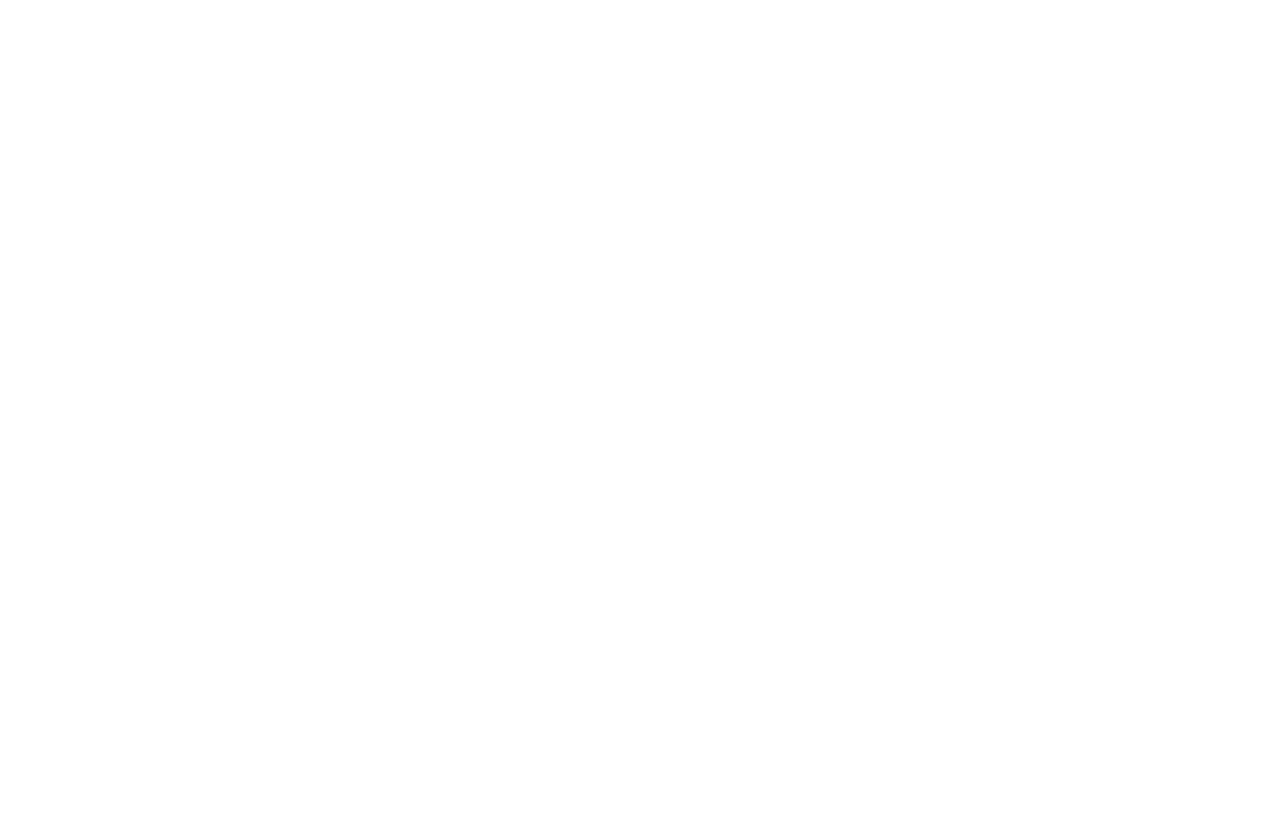
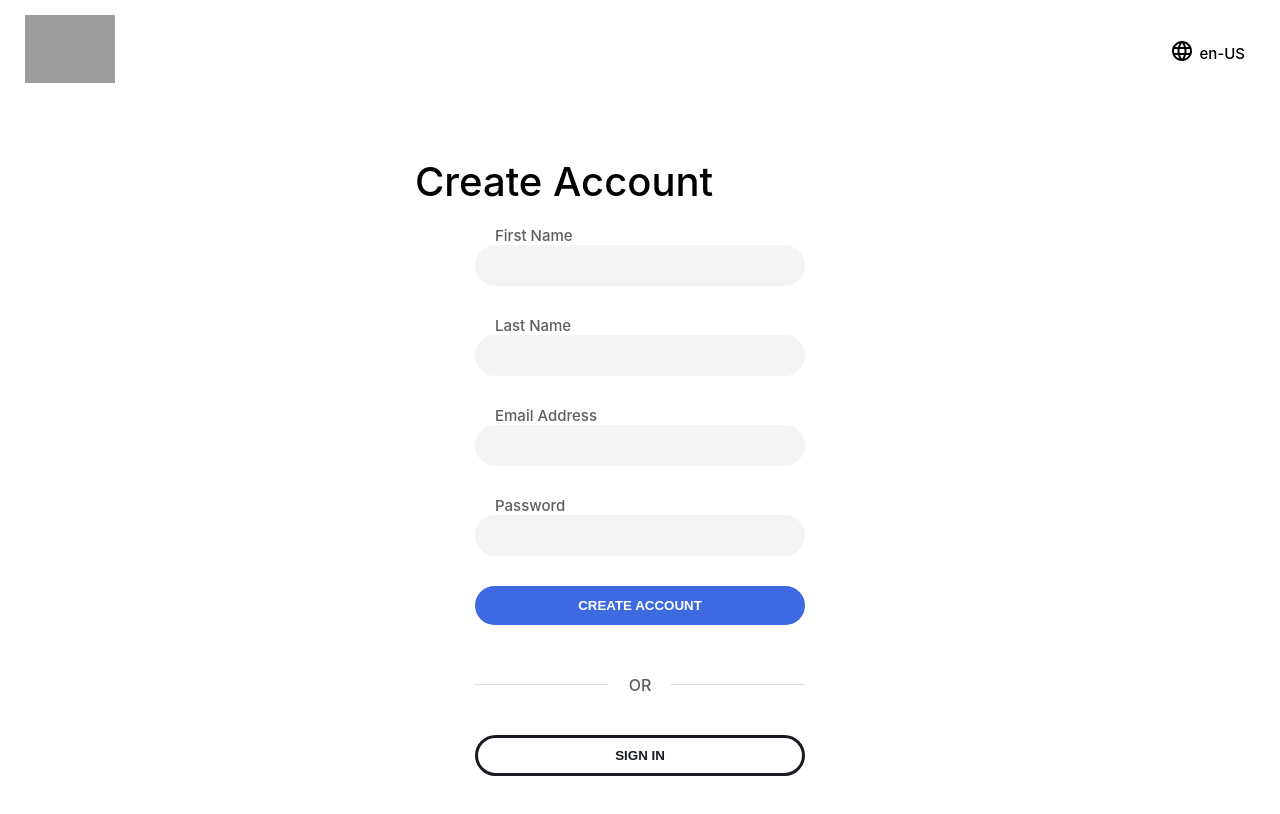
Before and after one commit to hsayvaidya23/Tesla-Clone, a React (Create React App) app: page /signup in a window 1280 px wide. Before the commit this address had no page. Shown: the top 814 px of the page. Built offline with nearby package versions, Linux system fonts and the light colour scheme; grey boxes are pictures that could not be loaded.

Commit message:
SignUp component & functionality is created

```diff
--- a/src/App.js
+++ b/src/App.js
@@ -12,6 +12,8 @@
 import Login from "./components/Login/Login";
 import { useSelector } from "react-redux";
 import { selectUser } from "./features/counter/userSlice";
+import SignUp from "./components/SignUp/SignUp";
+
 //eslint-disable-next-line
 
 function App() {
@@ -39,10 +41,10 @@
             element={
               <>
                 { user ? render => {<Navigate to='/teslaaccount'/>} : <Login />}
-                <Login />
               </>
             }
           />
+          <Route exact path='/signup' element={<SignUp />} />
         </Routes>
       </div>
     </Router>
--- a/src/components/Login/Login.js
+++ b/src/components/Login/Login.js
@@ -27,7 +27,7 @@
             displayName: userAuth.user.displayName,
           })
         );
-        navigate.push("/teslaaccount");
+        navigate("/teslaaccount");
       })
       .catch((error) => alert(error.message));
   };
--- /dev/null
+++ b/src/components/SignUp/SignUp.css
@@ -0,0 +1,105 @@
+.signup {
+    padding: 25px;
+    padding-top:15px;
+    height:100vh;
+    display:flex;
+    flex-direction: column;
+    gap:70px;
+}
+
+.signup__header {
+    display:flex;
+    align-items:center;
+    justify-content:space-between;
+    position:sticky;
+    top: 0;
+}
+
+.signup__logo > a > img {
+    object-fit:contain;
+    width:90px;
+}
+
+.signup__language {
+    display:flex;
+    gap:5px;
+    align-items: flex-end;
+    cursor: pointer;
+    padding: 5px 10px;
+    border-radius: 50px;
+    font-size: 15px;
+    transition: all 0.2s;
+}
+
+.signup__language:hover {
+    background-color:hsla(0, 0%, 50.2%, 0.125) ;
+}
+
+.signup__language > span {
+    font-weight: 500;
+}
+
+.signup__info {
+    display:flex;
+    flex-direction:column;
+    gap:20px;
+    min-width: 330px;
+    margin-left: auto;
+    margin-right: auto;
+}
+
+.signup__info > h1 {
+    font-weight: 500;
+    font-size: 40px;
+    margin-left: -60px;
+}
+
+.signup__form {
+    display:flex;
+    flex-direction:column;
+}
+
+.signup__form > label {
+    color: #5c5e62;
+    font-weight: 500;
+    font-size: 15px;
+    padding-left:20px;
+}
+
+.signup__form > input {
+    margin-bottom: 30px;
+    background-color:#f4f4f4;
+    border: 1px solid #f4f4f4;
+    outline: none;
+    border-radius:50px;
+    padding:12px 20px;
+    color:#393c41;
+    font-weight:600;
+}
+
+.signup__form > input:focus {
+    border: 1px solid #d6d6d6;
+    transition: all 0.2s;
+}
+
+.signup__divider {
+    display:flex;
+    justify-content:space-between;
+    align-items: center;
+    margin-bottom:20px;
+}
+
+.signup__divider > hr {
+    width:40%;
+    height:0;
+    opacity: 0.3;
+}
+
+.signup__divider > span {
+    font-weight: 500;
+    color: #5c5e62;
+}
+
+.signup__info > a > button {
+    margin-bottom:80px;
+}
--- /dev/null
+++ b/src/components/SignUp/SignUp.js
@@ -0,0 +1,109 @@
+import React, { useState } from "react";
+import { useDispatch } from "react-redux";
+import { useNavigate, Link } from "react-router-dom";
+import ButtonPrimary from "../ButtonPrimary/ButtonPrimary";
+import ButtonSecondary from "../ButtonSecondary/ButtonSecondary";
+import LanguageIcon from "@mui/icons-material/Language";
+import "./SignUp.css";
+import { auth } from "../../firebase";
+import { login } from "../../features/counter/userSlice";
+
+function SignUp() {
+  const [email, setEmail] = useState("");
+  const [password, setPassword] = useState("");
+  const [fName, setFName] = useState("");
+  const [lName, setLName] = useState("");
+  const dispatch = useDispatch();
+  const navigate = useNavigate();
+
+  const signUp = (e) => {
+    e.preventDefault();
+
+    if (!fName) {
+      return alert("Please enter a first name!");
+    }
+    if (!lName) {
+      return alert("Please enter a last name!");
+    }
+
+    auth.createUserWithEmailAndPassword(email, password).then((userAuth) => {
+      userAuth.user
+        .updateProfile({
+          displayName: fName,
+        })
+        .then(() => {
+          dispatch(
+            login({
+              email: userAuth.user.email,
+              uid: userAuth.user.uid,
+              displayName: fName,
+            })
+          );
+          navigate('/teslaaccount')
+        });
+    })
+    .catch((error) => alert(error.message))
+  };
+
+  return (
+    <div className="signup">
+      <div className="signup__header">
+        <div className="signup__logo">
+          <Link to="/signup">
+            <img
+              src="https://assets.website-files.com/5e8fceb1c9af5c3915ec97a0/5ec2f037975ed372da9f6286_Tesla-Logo-PNG-HD.png"
+              alt=""
+            />
+          </Link>
+        </div>
+        <div className="signup__language">
+          <LanguageIcon /> <span>en-US</span>
+        </div>
+      </div>
+      <div className="signup__info">
+        <h1>Create Account</h1>
+        <form className="signup__form">
+          <label htmlFor="fName">First Name</label>
+          <input
+            type="text"
+            id="fName"
+            value={fName}
+            onChange={(e) => setFName(e.target.value)}
+          />
+          <label htmlFor="lName">Last Name</label>
+          <input
+            type="text"
+            id="lName"
+            value={lName}
+            onChange={(e) => setLName(e.target.value)}
+          />
+          <label htmlFor="email">Email Address</label>
+          <input
+            type="email"
+            id="email"
+            value={email}
+            onChange={(e) => setEmail(e.target.value)}
+          />
+          <label htmlFor="password">Password</label>
+          <input
+            type="password"
+            id="password"
+            value={password}
+            onChange={(e) => setPassword(e.target.value)}
+          />
+          <ButtonPrimary name="create account" type="submit" onClick={signUp} />
+        </form>
+        <div className="signup__divider">
+          <hr />
+          <span>OR</span>
+          <hr />
+        </div>
+        <Link to="/login">
+          <ButtonSecondary name=" Sign In " />
+        </Link>
+      </div>
+    </div>
+  );
+}
+
+export default SignUp;
```
